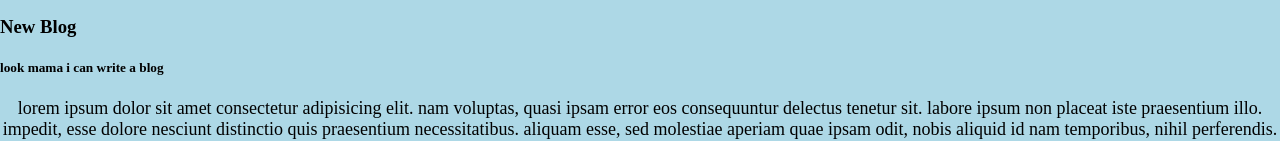
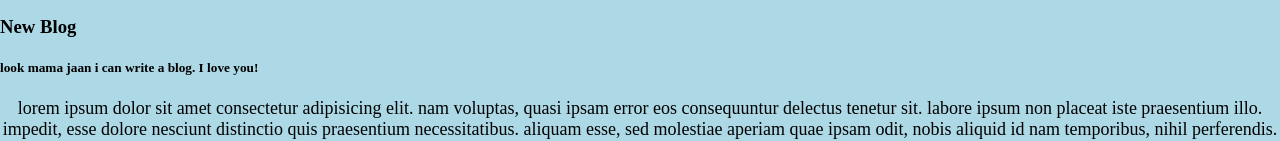
Before and after one commit to rimonhossain12/my-four-repo, a plain HTML site: page index.html in a window 1280 px wide. Shown: the part 750-891 px from the top of the page. Drawn offline with Linux system fonts and the light colour scheme.

Commit message:
amma in my new blog

```diff
--- a/index.html
+++ b/index.html
@@ -21,7 +21,7 @@
         so happy learning. and happy coding
     </P>
     <h3>New Blog</h3>
-    <h5>look mama i can write a blog</h5>
+    <h5>look mama jaan i can write a blog. I love you!</h5>
     <p>Lorem ipsum dolor sit amet consectetur adipisicing elit. Nam voluptas, quasi ipsam error eos consequuntur delectus tenetur sit. Labore ipsum non placeat iste praesentium illo. Impedit, esse dolore nesciunt distinctio quis praesentium necessitatibus. Aliquam esse, sed molestiae aperiam quae ipsam odit, nobis aliquid id nam temporibus, nihil perferendis. Neque, sint.</p>
 </body>
 </html>
```
